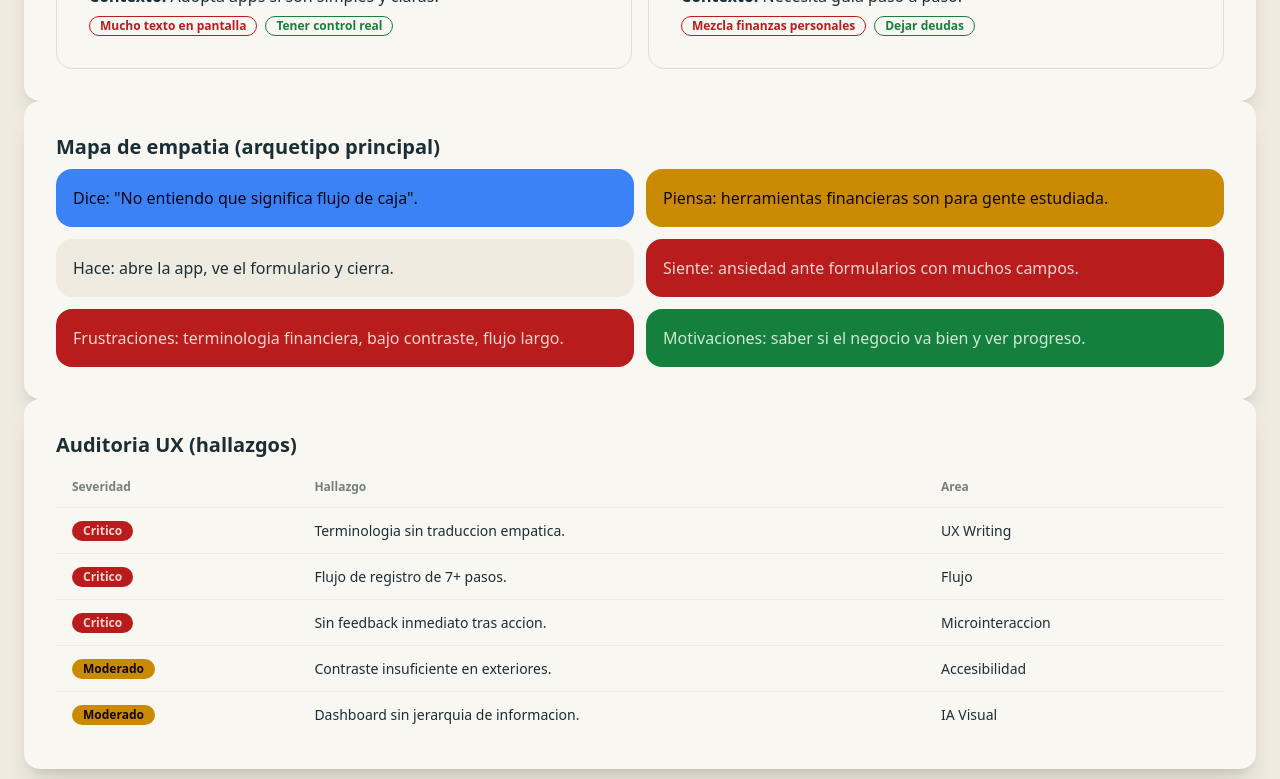
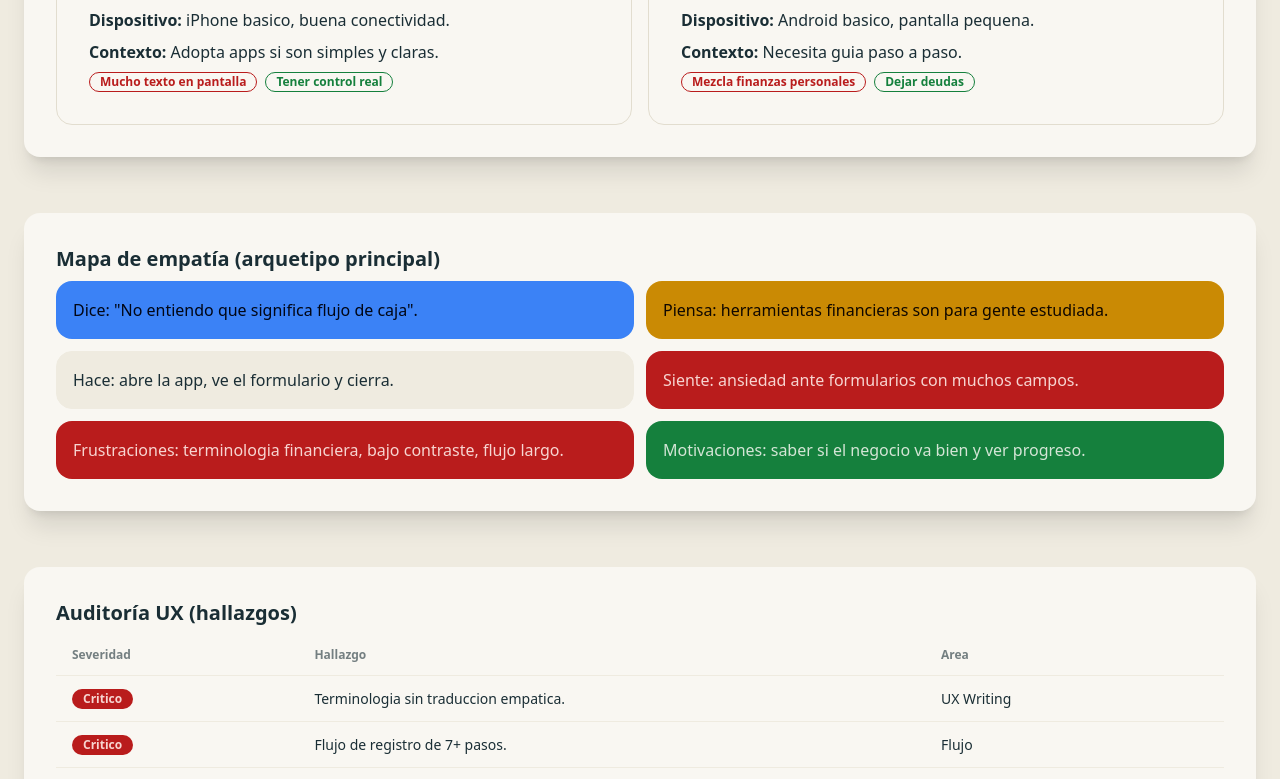
Before and after one commit to Aldepmo/colmena-ux-angular-system, an Angular app: page /fase-1 in a window 1280 px wide. Shown: the part 700-1479 px from the top of the page. Built offline with nearby package versions, Linux system fonts and the light colour scheme.

Commit message:
fix: add spacing between cards in Fase 1 and Fase 2

```diff
--- a/src/app/pages/fase1-research.component.ts
+++ b/src/app/pages/fase1-research.component.ts
@@ -26,6 +26,8 @@ interface PersonaItem {
         tone="info"
       />
 
+      <div class="h-6 md:h-8"></div>
+
       <app-section-card title="Proto-personas">
         <div class="grid gap-4 md:grid-cols-2">
           @for (persona of personas; track persona.name) {
@@ -45,7 +47,9 @@ interface PersonaItem {
         </div>
       </app-section-card>
 
-      <app-section-card title="Mapa de empatia (arquetipo principal)">
+      <div class="h-6 md:h-8"></div>
+
+      <app-section-card title="Mapa de empatía (arquetipo principal)">
         <div class="grid gap-3 md:grid-cols-2">
           @for (item of empathyItems; track item.text) {
             <div class="alert" [class]="item.className">{{ item.text }}</div>
@@ -53,7 +57,9 @@ interface PersonaItem {
         </div>
       </app-section-card>
 
-      <app-section-card title="Auditoria UX (hallazgos)">
+      <div class="h-6 md:h-8"></div>
+
+      <app-section-card title="Auditoría UX (hallazgos)">
         <div class="overflow-x-auto">
           <table class="table">
             <thead>
--- a/src/app/pages/fase2-definicion.component.ts
+++ b/src/app/pages/fase2-definicion.component.ts
@@ -16,6 +16,8 @@ import { SectionCardComponent } from '../components/section-card.component';
         description="Journey map del flujo actual, benchmark competitivo y estrategia de UX Writing para traducir lenguaje financiero."
         tone="warning"
       />
+
+      <div class="h-6 md:h-8"></div>
 
       <app-section-card title="User journey map (flujo actual)">
         <div class="overflow-x-auto">
@@ -44,6 +46,8 @@ import { SectionCardComponent } from '../components/section-card.component';
         </div>
       </app-section-card>
 
+      <div class="h-6 md:h-8"></div>
+
       <app-section-card title="Benchmark competitivo">
         <div class="grid gap-3 md:grid-cols-2 lg:grid-cols-3">
           @for (item of benchmark; track item.name) {
@@ -57,6 +61,8 @@ import { SectionCardComponent } from '../components/section-card.component';
         </div>
       </app-section-card>
 
+      <div class="h-6 md:h-8"></div>
+
       <app-section-card title="Diccionario UX Writing">
         <div class="space-y-2">
           @for (entry of dictionary; track entry.from) {
@@ -68,6 +74,8 @@ import { SectionCardComponent } from '../components/section-card.component';
           }
         </div>
       </app-section-card>
+
+      <div class="h-6 md:h-8"></div>
 
       <app-section-card title="Preguntas HMW">
         <div class="grid gap-3 md:grid-cols-2">
```
